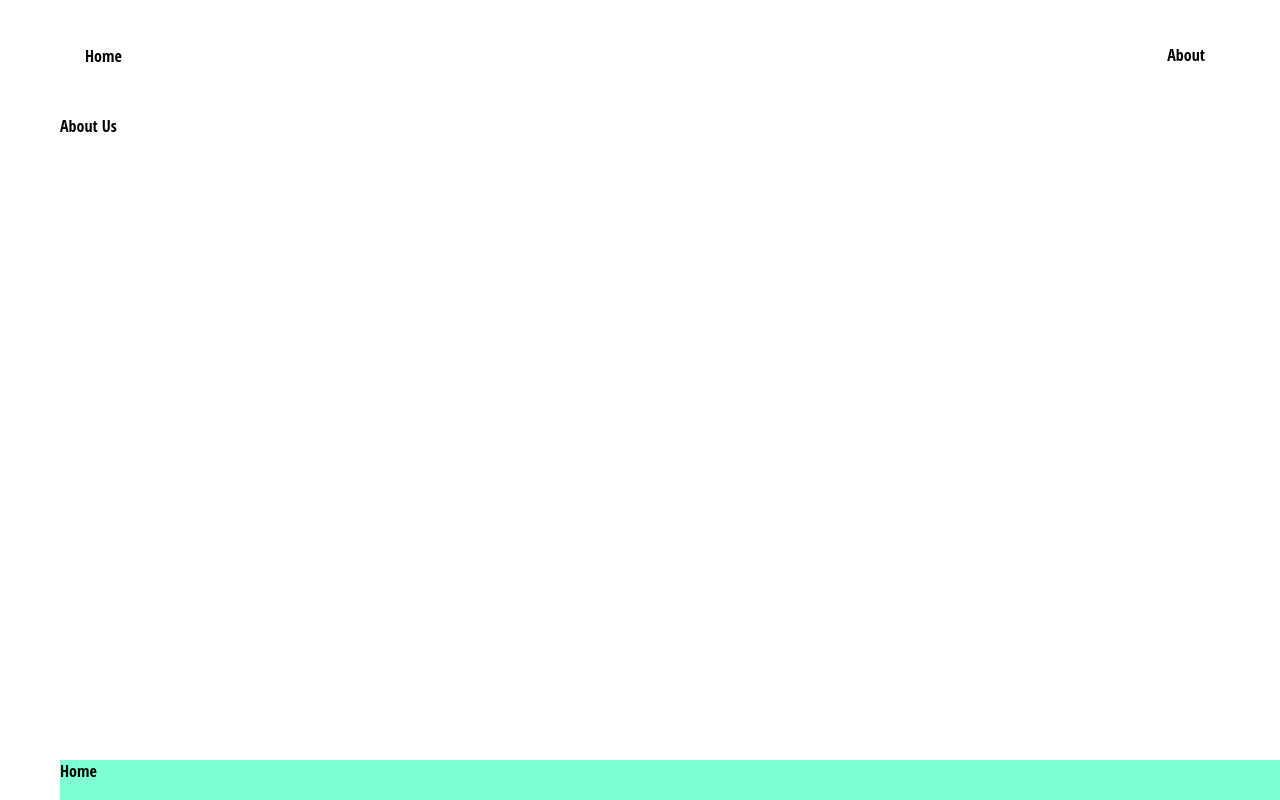
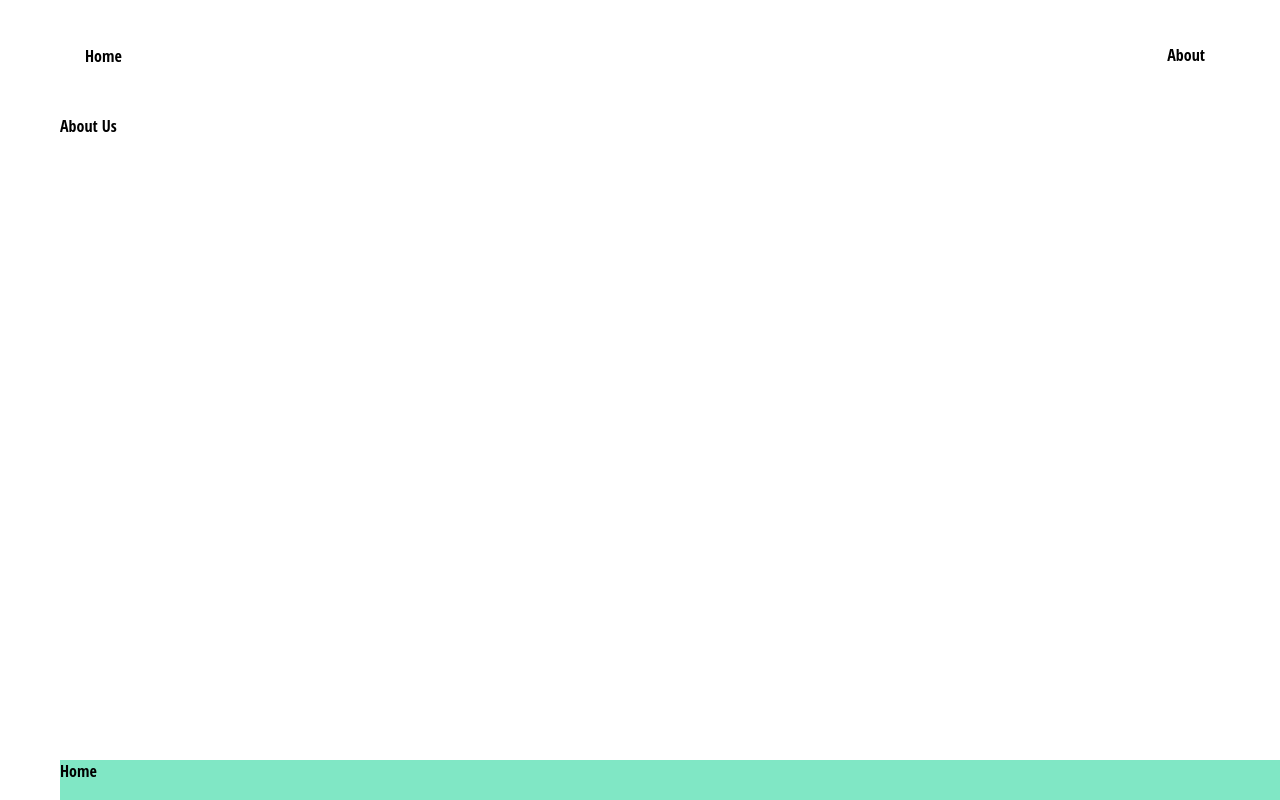
Before and after one commit to MagdalenaJasmine/arbadacarba_v1, a React (Create React App) app: page /about in a window 1280 px wide. Shown: the top 800 px of the page. Built offline with nearby package versions, Linux system fonts and the light colour scheme.

Commit message:
created footer

```diff
--- a/src/components/footer/footer.styles.scss
+++ b/src/components/footer/footer.styles.scss
@@ -3,7 +3,7 @@
   bottom: 0;
   width: 100%;
   height: 2.5rem;
-  background-color: aquamarine;
+  background-color: rgb(128, 231, 197);
 }
 
 .footer.footer-menu {
```
